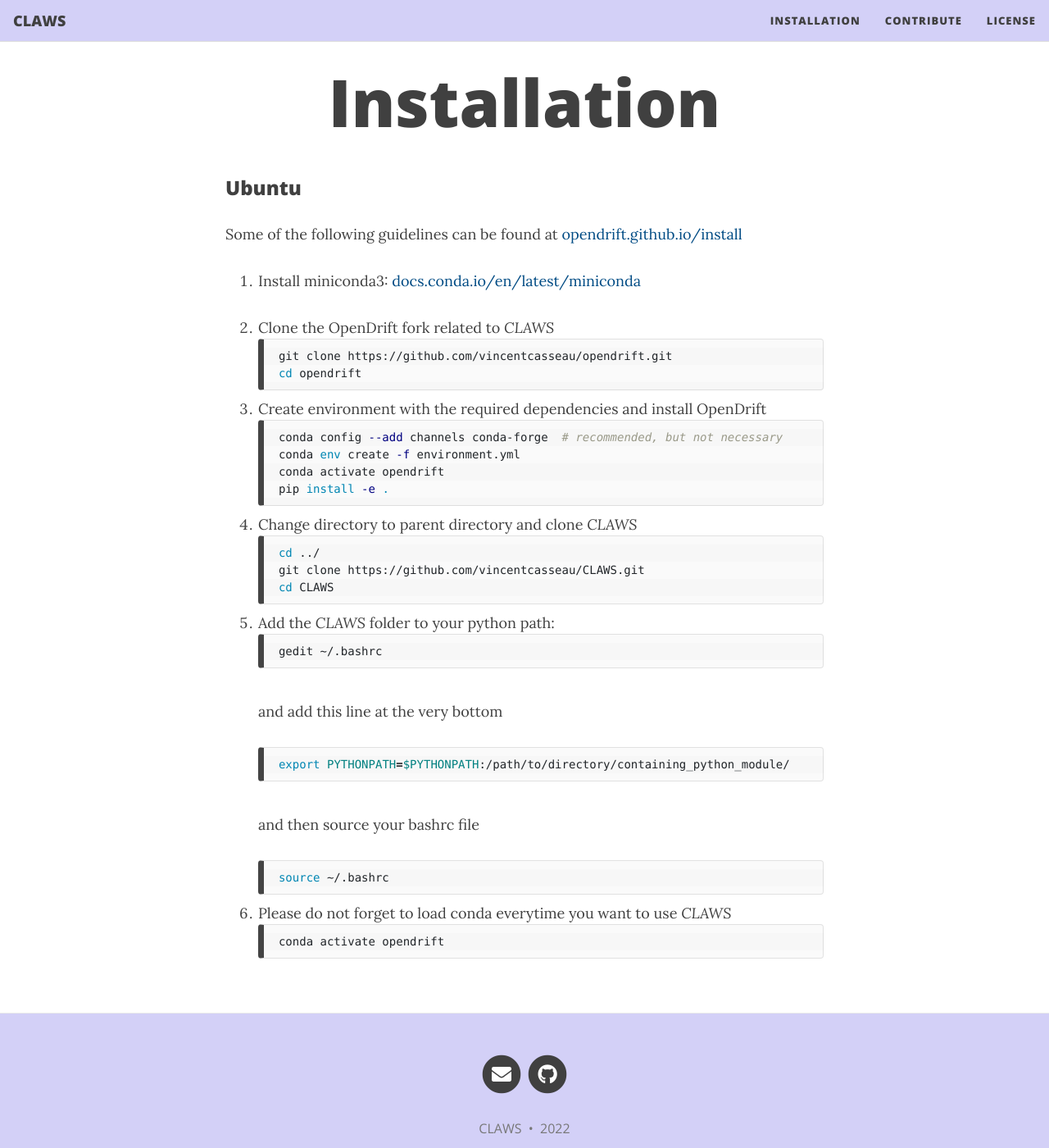
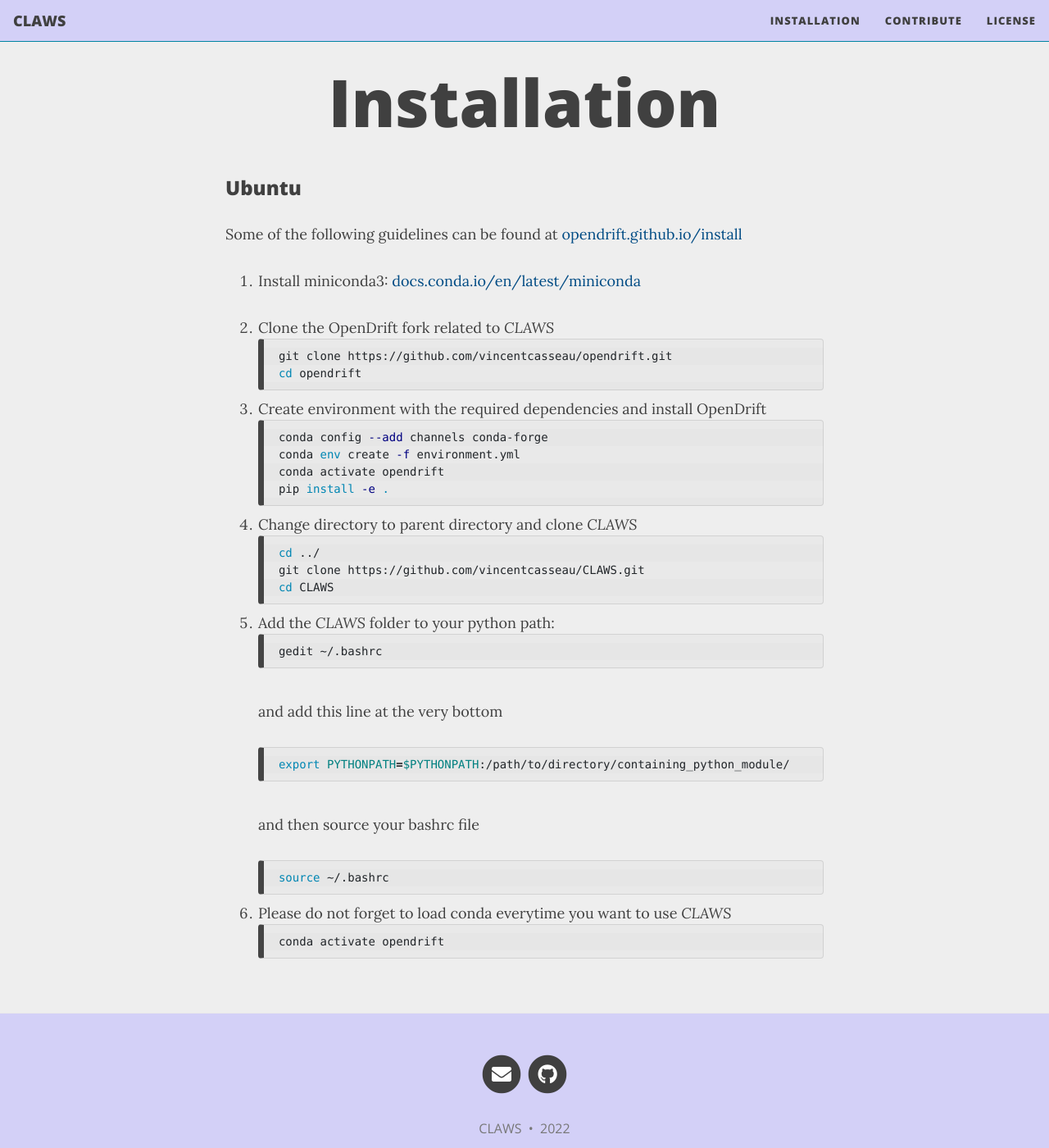
Before and after one commit to claws-scot/claws-scot.github.io, a Jekyll site: the page built from installation.md, in a window 1280 px wide and 1400 px high. Shown: the whole window at 82% size. Built offline with Jekyll 4.4.1, drawn with Linux system fonts in a browser that asks for light colours; nearby versions of some CDN libraries; some of the changed lines change nothing that is shown.

Commit message:
Editing web pages

````diff
--- a/_config.yml
+++ b/_config.yml
@@ -131,8 +131,8 @@
 
 navbar-col: "#D3D0F7"
 navbar-text-col: "#404040"
-navbar-border-col: "#DDDDDD"
-page-col: "#FFFFFF"
+navbar-border-col: "#0085A1"
+page-col: "#EEEEEE"
 text-col: "#404040"
 link-col: "#004B84"
 hover-col: "#0085A1"
--- a/installation.md
+++ b/installation.md
@@ -51,7 +51,7 @@
     </div>
 3. Create environment with the required dependencies and install OpenDrift
     ```sh
-    conda config --add channels conda-forge  # recommended, but not necessary
+    conda config --add channels conda-forge
     conda env create -f environment.yml
     conda activate opendrift
     pip install -e .
````
